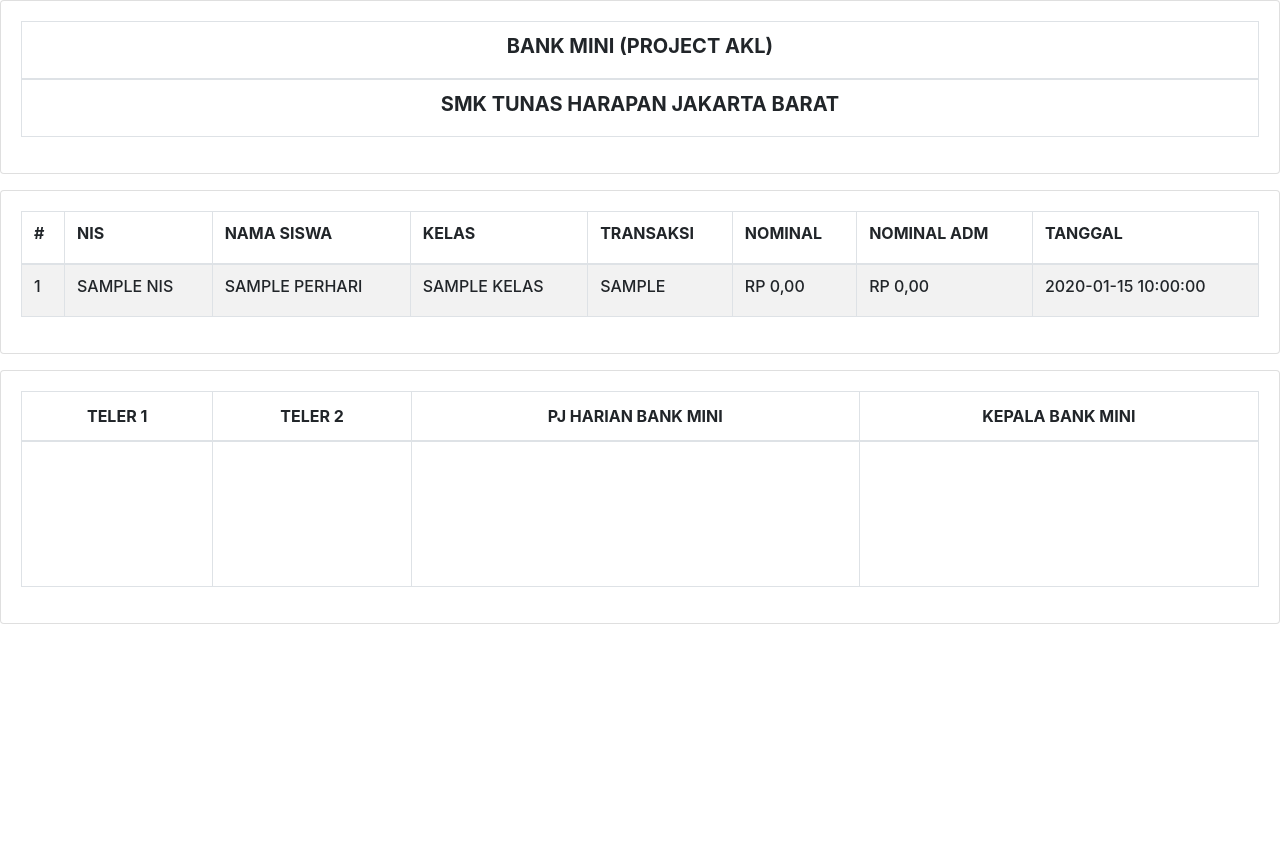
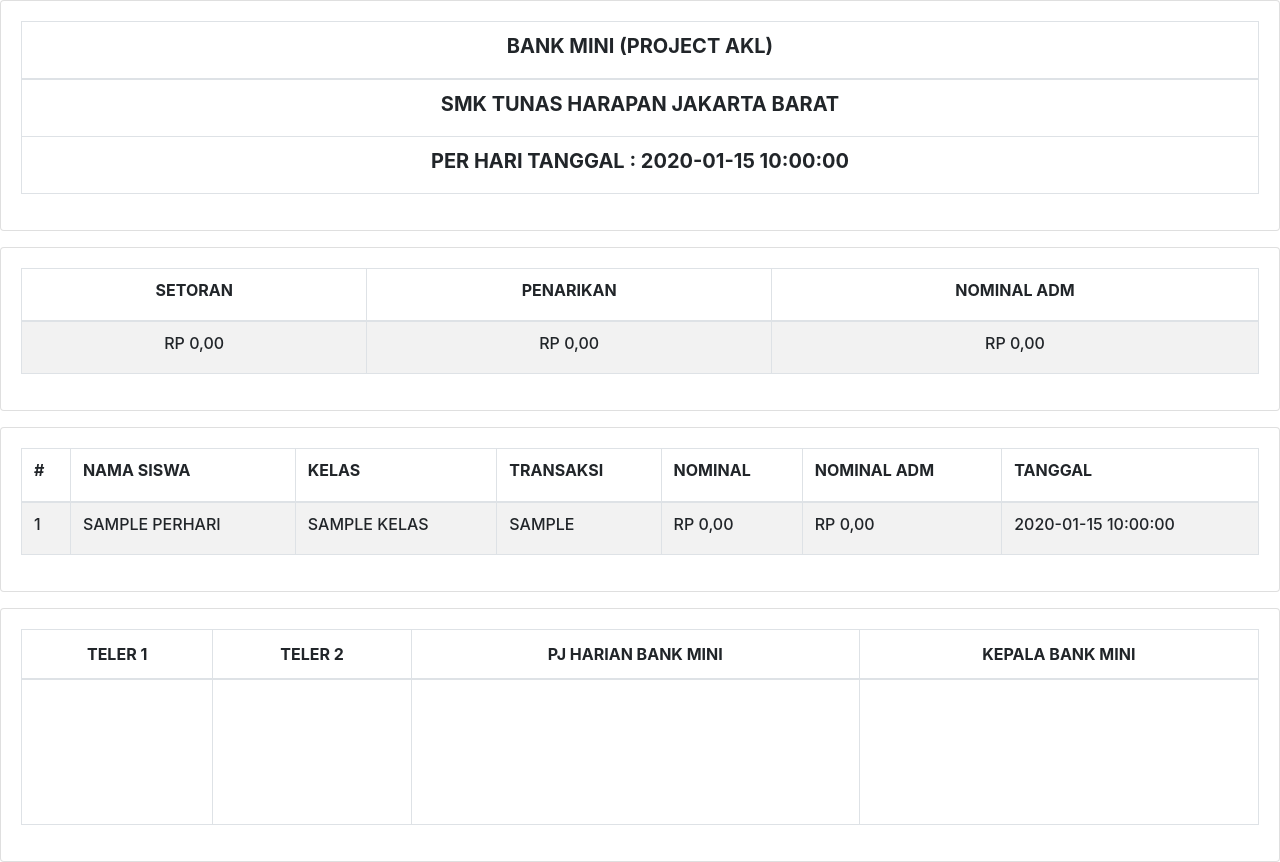
Before and after one commit to webdev14program/bank_mini, a CodeIgniter app: the page made by application/views/Admin/laporan/tampilan_print_laporan_perhari.php in a window 1280 px wide. Before the commit the page ends 624 px from the top, so only its background shows below. Run offline with CodeIgniter, Linux system fonts and the light colour scheme; tables that the repository leaves empty hold one stand-in row (values such as "Sample post"); the template is opened without the code that fills it: most values are stand-ins (such as "Sample title", 1, 10 or a date in 2020); lists and menus that the app fills with data are empty.

Commit message:
MVC UPDATE

```diff
--- a/application/controllers/Dashboard.php
+++ b/application/controllers/Dashboard.php
@@ -357,6 +357,8 @@ class Dashboard extends CI_Controller
         $tanggalakhir = $this->input->get('tanggalakhir');
 
         $isi['perhari'] = $this->Model_transaksi->fileterPerhari($tanggalawal, $tanggalakhir);
+        $isi['header'] = $this->Model_transaksi->fileterPerhariHeader($tanggalawal, $tanggalakhir);
+        $isi['header2'] = $this->Model_transaksi->fileterPerhariHeader2($tanggalawal, $tanggalakhir);
 
         $this->load->view('Admin/laporan/tampilan_print_laporan_perhari', $isi);
     }
--- a/application/models/Model_transaksi.php
+++ b/application/models/Model_transaksi.php
@@ -99,4 +99,35 @@ ORDER BY kelas.kelas,siswa.nama_siswa;";
         $query = $this->db->query($sql);
         return $query->result_array();
     }
+
+    public function fileterPerhariHeader($tanggalawal, $tanggalakhir)
+    {
+        $sql = "SELECT (SELECT sum(transaksi.nominal) FROM `transaksi`
+WHERE transaksi.jenis_transaksi='setoran') AS setoran,(SELECT sum(transaksi.nominal) FROM `transaksi`
+WHERE transaksi.jenis_transaksi='penarikan') AS penarikan, SUM(transaksi_admin.nominal_adm) AS nominal_admin,transaksi.timestamp FROM `transaksi`
+INNER JOIN siswa
+ON transaksi.nis=siswa.nis
+INNER JOIN kelas
+ON siswa.id_kelas=kelas.slug_kelas
+INNER JOIN transaksi_admin
+ON transaksi.id_transaksi=transaksi_admin.id_transaksi
+WHERE transaksi.timestamp BETWEEN '$tanggalawal' AND '$tanggalakhir';";
+        $query = $this->db->query($sql);
+        return $query->result_array();
+    }
+    public function fileterPerhariHeader2($tanggalawal, $tanggalakhir)
+    {
+        $sql = "SELECT (SELECT sum(transaksi.nominal) FROM `transaksi`
+WHERE transaksi.jenis_transaksi='setoran') AS setoran,(SELECT sum(transaksi.nominal) FROM `transaksi`
+WHERE transaksi.jenis_transaksi='penarikan') AS penarikan, SUM(transaksi_admin.nominal_adm) AS nominal_admin,transaksi.timestamp FROM `transaksi`
+INNER JOIN siswa
+ON transaksi.nis=siswa.nis
+INNER JOIN kelas
+ON siswa.id_kelas=kelas.slug_kelas
+INNER JOIN transaksi_admin
+ON transaksi.id_transaksi=transaksi_admin.id_transaksi
+WHERE transaksi.timestamp BETWEEN '$tanggalawal' AND '$tanggalakhir';";
+        $query = $this->db->query($sql);
+        return $query->row_array();
+    }
 }
--- a/application/views/Admin/laporan/tampilan_print_laporan_perhari.php
+++ b/application/views/Admin/laporan/tampilan_print_laporan_perhari.php
@@ -33,8 +33,57 @@
                                     <h5 class="text-center text-uppercase font-weight-bold">smk tunas harapan jakarta barat</h5>
                                 </td>
                             </tr>
+                            <tr>
+                                <td>
+                                    <h5 class="text-center text-uppercase font-weight-bold">per Hari tanggal : <?= $header2['timestamp'] ?></h5>
+                                </td>
+                            </tr>
                         </tbody>
                     </table>
+                </div>
+            </div>
+        </div>
+    </div>
+
+    <div class="row">
+        <div class="col-md mt-3">
+            <div class="card">
+                <div class="card-body">
+                    <div class="table-responsive">
+                        <table class="table table-striped table-bordered" id="dataTable" width="100%" cellspacing="0">
+                            <thead class="text-center">
+                                <tr class="">
+                                    <th scope="col">
+                                        <h6 class="font-weight-bold text-uppercase">Setoran</h6>
+                                    </th>
+                                    <th scope="col">
+                                        <h6 class="font-weight-bold text-uppercase">Penarikan</h6>
+                                    </th>
+                                    <th scope="col">
+                                        <h6 class="font-weight-bold text-uppercase">Nominal ADM</h6>
+                                    </th>
+                                </tr>
+                            </thead>
+                            <tbody class="text-center">
+                                <tr>
+                                    <?php
+                                    $no = 1;
+                                    foreach ($header as $row) {
+                                    ?>
+                                        <td>
+                                            <h6 class="text-uppercase "><?= ("Rp " . number_format($row['setoran'], 2, ',', '.')) ?></h6>
+                                        </td>
+                                        <td>
+                                            <h6 class="text-uppercase "><?= ("Rp " . number_format($row['penarikan'], 2, ',', '.')) ?></h6>
+                                        </td>
+                                        <td>
+                                            <h6 class="text-uppercase "><?= ("Rp " . number_format($row['nominal_admin'], 2, ',', '.')) ?></h6>
+                                        </td>
+                                </tr>
+                            <?php } ?>
+                            </tbody>
+                        </table>
+                    </div>
                 </div>
             </div>
         </div>
@@ -49,9 +98,6 @@
                                 <tr class="">
                                     <th scope="col">
                                         <h6 class="font-weight-bold">#</h6>
-                                    </th>
-                                    <th scope="col">
-                                        <h6 class="font-weight-bold text-uppercase">NIS</h6>
                                     </th>
                                     <th scope="col">
                                         <h6 class="font-weight-bold text-uppercase">Nama Siswa</h6>
@@ -82,9 +128,7 @@
                                         <td class="text-centers">
                                             <h6><?php echo $no++; ?></h6>
                                         </td>
-                                        <td>
-                                            <h6 class="text-uppercase "><?= $row['nis']; ?></h6>
-                                        </td>
+
                                         <td>
                                             <h6 class="text-uppercase "><?= $row['nama_siswa']; ?></h6>
                                         </td>
```
Also changed, not shown: application/views/Admin/laporan/tampilan_laporan_perhari.php (+6 -1 lines), 2 other files.
